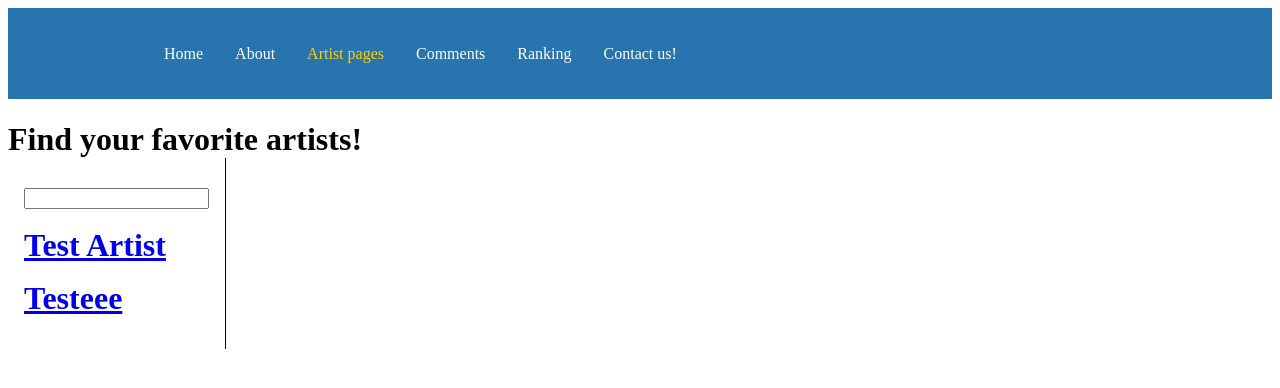
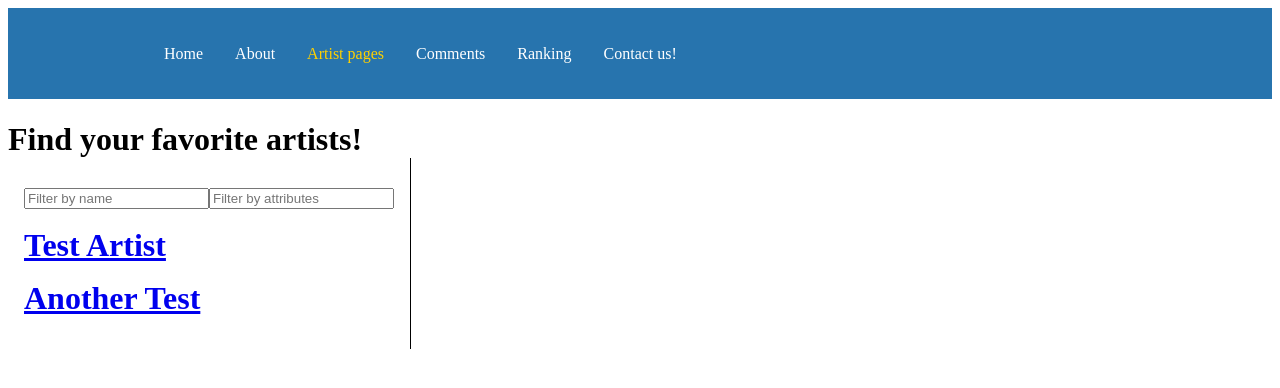
Before and after one commit to Powell-Cat-Fan-Club/CS-35L-Bruin-Tunes, a React (Create React App) app: page /artists in a window 1280 px wide. Shown: the top 388 px of the page. Built offline with nearby package versions, Linux system fonts and the light colour scheme.

Commit message:
Added album pages, attributes (genres), and a search bar for the attributes

```diff
--- a/src/App.js
+++ b/src/App.js
@@ -10,6 +10,7 @@ import Comments from './pages/comments';
 import Contact from './pages/contact';
 import List from './pages/list';
 import ArtistTemplate from './pages/artist-template';
+import Albums from './pages/albums';
 
 function App() {
 return (
@@ -21,6 +22,7 @@ return (
         <Route path='contact' element={<Contact/>} />
         <Route path='artists' element={<Artists/>} >
             <Route path=':artistID' element={<ArtistTemplate/>} />
+            <Route path=':artistID/:albumID' element={<Albums/>}/>
         </Route>
         <Route path='comments' element={<Comments/>} />
         <Route path='list' element={<List/>} />
--- /dev/null
+++ b/src/pages/albums.js
@@ -0,0 +1,28 @@
+import React from 'react';
+import { useParams, NavLink, Outlet } from "react-router-dom";
+import { getAlbum } from './artist-data';
+
+
+const Albums = () => {
+    let params = useParams();
+    let album = getAlbum(params.artistID, params.albumID);
+    return (
+        <div style={{ display: "flex" }}>
+          <nav
+          style={{
+            justifyContent: "center",
+          }}
+        >
+          <h2>Album name: {album.name}</h2>
+          <p>
+            Release date: {album.date}
+          </p>
+          <p>Info: {album.info}</p>
+        </nav>
+        <NavLink to={`/artists/${params.artistID}`}> Back </NavLink>
+        </div>
+    )
+
+}
+
+export default Albums;
--- a/src/pages/artist-data.js
+++ b/src/pages/artist-data.js
@@ -3,11 +3,39 @@ let artists = [
         name: "Test Artist",
         ranking: 5,
         numalbums: 3,
+        attributes: ["country", "rock",],
+        albums:
+        [
+            {
+                name: "Album1",
+                date: 2017,
+                info: "First album of Test Artist"
+            },
+            {
+                name: "Album2",
+                date: 2018,
+                info: "Second album of Test Artist"
+            },
+            {
+                name: "Album3",
+                date: 2017,
+                info: "First album of Test Artist"
+            },
+        ]
     },
     {
-        name: "Testeee",
+        name: "Another Test",
         ranking: 3,
         numalbums: 1,
+        attributes: ["rnb", "pop"],
+        albums:
+        [
+            {
+                name: "First",
+                date: 2008,
+                info: "Only album of Another"
+            },
+        ]
     },
 ]
 
@@ -20,3 +48,16 @@ export function getArtist(name) {
         (artist) => artist.name===name
     );
 }
+
+export function getAttrArtist(input) {
+    return artists.find(
+        (artist) => artist.attributes.includes(input)
+    );
+}
+
+export function getAlbum(artistname, name) {
+    let artist = getArtist(artistname);
+    return artist.albums.find(
+        (album) => album.name === name
+    );
+}
--- a/src/pages/artist-template.js
+++ b/src/pages/artist-template.js
@@ -1,17 +1,41 @@
 import React from "react";
 import { getArtist } from "./artist-data";
-import { useParams } from "react-router-dom";
+import { useParams, NavLink, Outlet } from "react-router-dom";
 
 export default function ArtistTemplate(){
     let params = useParams();
     let artist = getArtist(params.artistID);
     return (
-        <main style={{ padding: "1rem" }}>
+        <div style={{ display: "flex" }}>
+          <nav
+          style={{
+            justifyContent: "center",
+          }}
+        >
           <h2>Artist name: {artist.name}</h2>
           <p>
             Ranking: {artist.ranking}
           </p>
           <p>Number of albums: {artist.numalbums}</p>
-        </main>
+        </nav>
+        <nav
+          style={{
+            borderRight: "solid 1px",
+            padding: "1rem",
+          }}
+        >
+          {(artist.albums).map((album) => (
+            <NavLink
+              style={{ display: "block", margin: "1rem 0" }}
+              to={`/artists/${artist.name}/${album.name}`}
+              key={album.name}
+            >
+              {album.name}
+            </NavLink>
+          ))}
+        </nav>
+        <Outlet />
+      </div>
+
       );
 }
--- a/src/pages/artists.js
+++ b/src/pages/artists.js
@@ -22,6 +22,7 @@ const Artists = () => {
           }}
         >
           <input
+            placeholder="Filter by name"
             value={searchParams.get("filter")  || ""}
             onChange={(event) => {
               let filter = event.target.value;
@@ -32,12 +33,43 @@ const Artists = () => {
                 setSearchParams({});
               }
             }}/>
+            <input
+            placeholder="Filter by attributes"
+            value={searchParams.get("filterAttr")  || ""}
+            onChange={(event) => {
+              let filterAttr = event.target.value;
+              if (filterAttr) {
+                setSearchParams( { filterAttr });
+              }
+              else {
+                setSearchParams({});
+              }
+            }}/>
           {artists
           .filter((artist) => {
             let filter = searchParams.get("filter");
-            if (!filter) return true;
+            let filterAttr = searchParams.get("filterAttr")
+            let matches = [];
+            if (!filter & !filterAttr) return true;
             let name = artist.name.toLowerCase();
-            return name.startsWith(filter.toLowerCase());
+            let attr = artist.attributes;
+            for (let i = 0; i<attr.length; i++)
+            {
+              attr[i] = attr[i].toLowerCase();
+            }
+            if (filterAttr)
+            {
+              for (let i = 0; i<attr.length; i++)
+              {
+                if (attr[i].startsWith(filterAttr.toLowerCase())) matches.push(attr[i]);
+              }
+            }
+            console.log(matches);
+            if (filter & filterAttr) return name.startsWith(filter.toLowerCase()) | matches.length!==0;
+            console.log(matches.length!==0);
+            if (!filter) return matches.length!==0;
+            if (!filterAttr) return name.startsWith(filter.toLowerCase());
+            return false;
           })
           .map((artist) => (
             <QueryNavLink
```
Also changed, not shown: src/components/Navbar/NavbarElements.js (line endings or trailing spaces), src/components/Navbar/index.js (line endings or trailing spaces), src/pages/about.js (line endings or trailing spaces), src/pages/comments.js (line endings or trailing spaces), src/pages/contact.js (line endings or trailing spaces), src/pages/index.js (line endings or trailing spaces), src/pages/list.js (line endings or trailing spaces), 1 other file (tests, documents, lock files or other folders).
